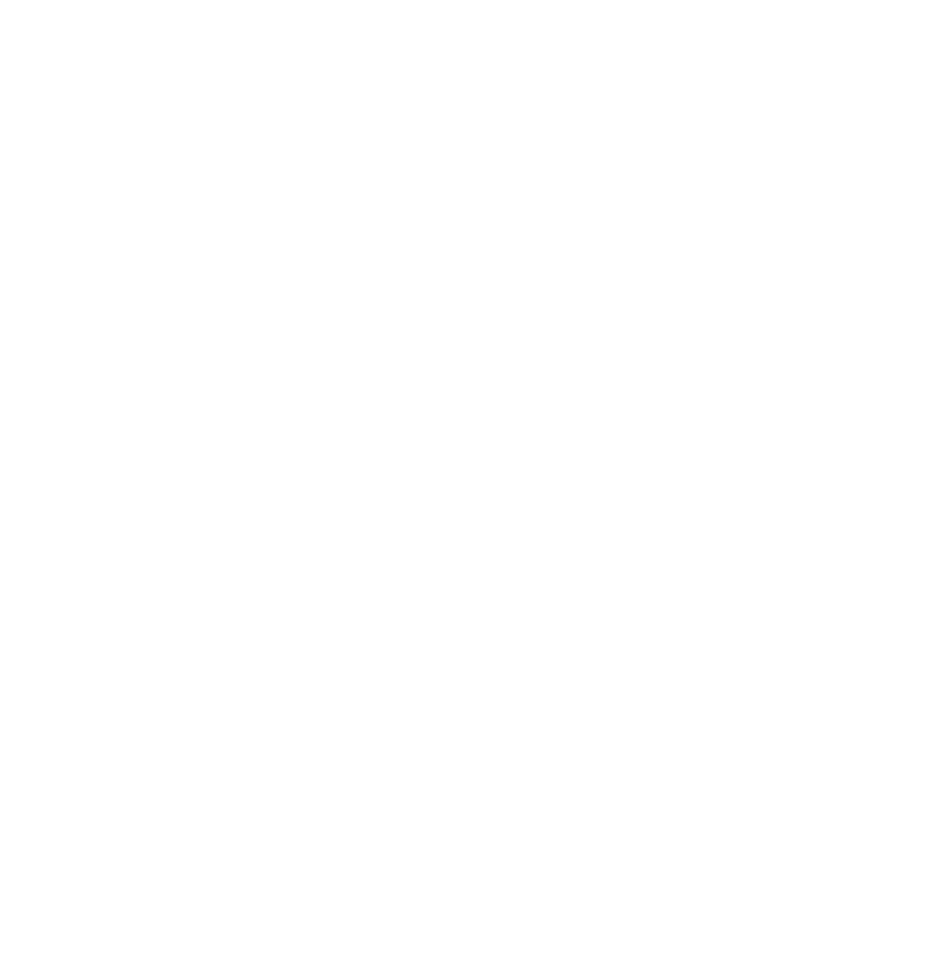
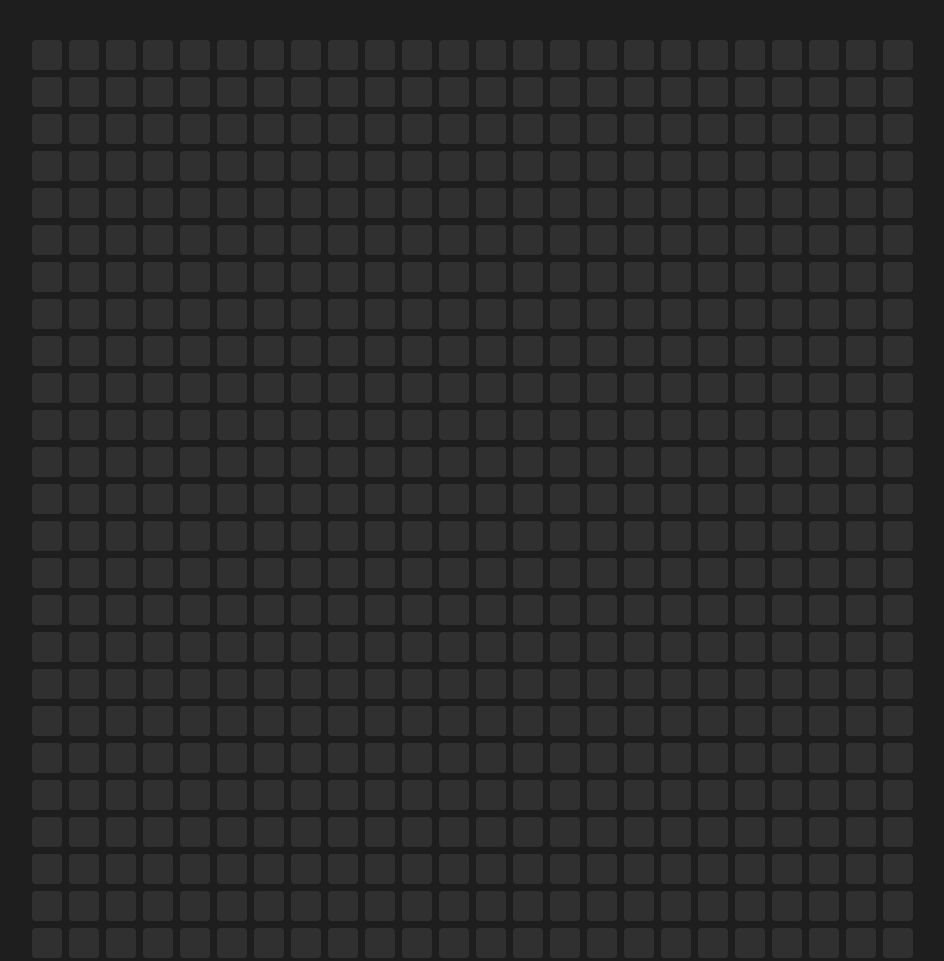
Before and after one commit to Kevinjose102/Hoverboard, a plain HTML site: page index.html in a window 1280 px wide. Shown: the top 961 px of the page, without its empty margins (160-1104 px from the left). Before the commit the page ends 800 px from the top, so only its background shows below. Drawn offline with Linux system fonts and the light colour scheme.

Commit message:
update css js

```diff
--- a/index.html
+++ b/index.html
@@ -4,6 +4,8 @@
         <meta charset="UTF-8">
         <meta name="viewport" content="width=device-width, initial-scale=1.0">
         <title>Hoverboard</title>
+        <link rel="stylesheet" href="./styles.css">
+        <script defer src="./script.js"></script>
     </head>
     <body>
         <div class="container"></div>
--- a/script.js
+++ b/script.js
@@ -0,0 +1,36 @@
+const container = document.querySelector(".container")
+
+//creating the grid
+for(let i = 0 ; i < 805 ; i++){
+    const cell = document.createElement("div")
+    cell.classList.add("cell")
+
+    cell.addEventListener("mouseover", (e) => changerColor(e))
+    cell.addEventListener("mouseout", (e) => removeColor(e))
+    container.appendChild(cell);
+}
+
+//changecolor
+function changerColor(e){
+    let randomColor = generateColor();
+    e.target.style.backgroundColor = randomColor;
+}
+
+function sleep(ms) {
+    return new Promise(resolve => setTimeout(resolve, ms));
+}
+
+//removecolor
+function removeColor(e){
+    sleep(500).then(() => {
+        e.target.style.backgroundColor = `#303030`;
+    })
+}
+
+//generatecolor
+function generateColor(){
+    const randomR = Math.floor(Math.random() * 256)
+    const randomG = Math.floor(Math.random() * 256)
+    const randomB = Math.floor(Math.random() * 256)
+    return `rgb(${randomR}, ${randomG}, ${randomB})`;
+}
--- a/styles.css
+++ b/styles.css
@@ -0,0 +1,44 @@
+*{
+    box-sizing: border-box;
+    margin: 0;
+    padding: 0;
+}
+
+html{
+    width: 100vw;
+    height: 100vh;
+    margin: 0;
+    padding: 0;
+}
+
+body{
+    width: 100%;
+    height: 100%;
+    margin: 0;
+    padding: 0;
+    background-color: rgb(30, 30, 30);
+    display: flex;
+    align-items: center;
+    justify-content: center;
+}
+
+.container{
+    width: 70%;
+    height: 90%;
+    background-color: rgb(30, 30, 30);
+    display: grid;
+    grid-template-columns: repeat(auto-fill, minmax(0, 30px));
+    gap: 7px;
+}
+
+.cell{
+    width: 30px;
+    height: 30px;
+    background-color: #303030;
+    margin: 0;
+    padding: 0;
+    border-radius: 4px;
+}
+.cell:hover{
+    cursor: pointer;
+}
```
